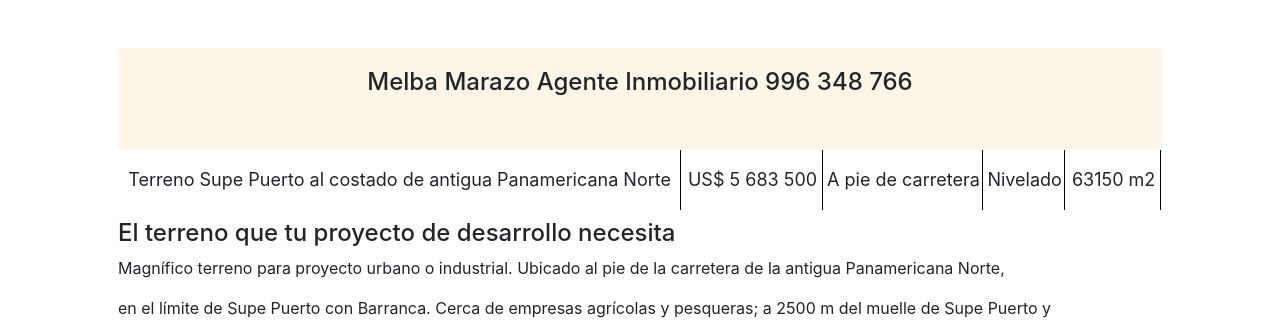
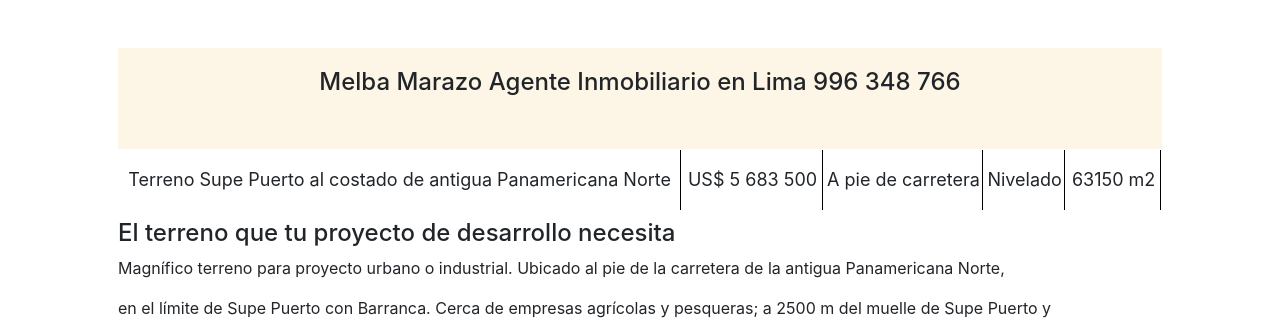
Before and after one commit to cespivilla/sofimarazo, a Flask app: page /ai3 in a window 1280 px wide. Shown: the top 322 px of the page. Run offline with Flask 2, Linux system fonts and the light colour scheme; some libraries are stand-ins or nearby versions.

Commit message:
Update ai3.html

```diff
--- a/templates/ai3.html
+++ b/templates/ai3.html
@@ -1,14 +1,14 @@
 {% extends "layout.html" %}
 
 {% block title %}
-    Melba Marazo
+    Agente Inmobiliario en Lima - Venda, compre o alquile su casa o propiedad
 {% endblock %}
 
 
 {% block main %}
 
         <div class="header">
-            <h4>Melba Marazo  Agente Inmobiliario  996 348 766</h4><br>
+            <h4>Melba Marazo  Agente Inmobiliario en Lima  996 348 766</h4><br>
         </div>
 
         <div class="flex-container">
```
